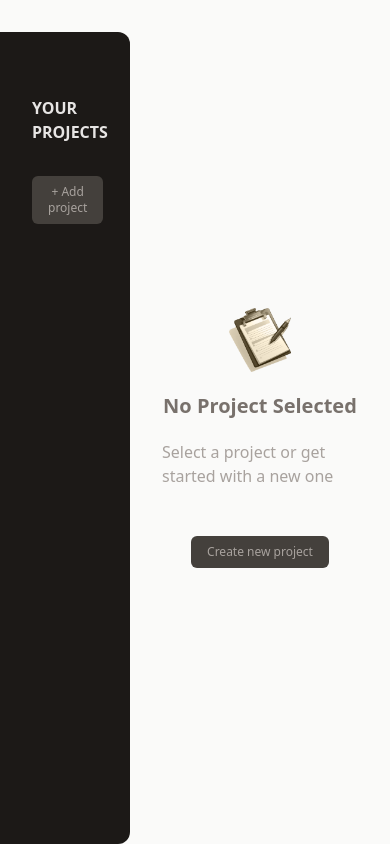
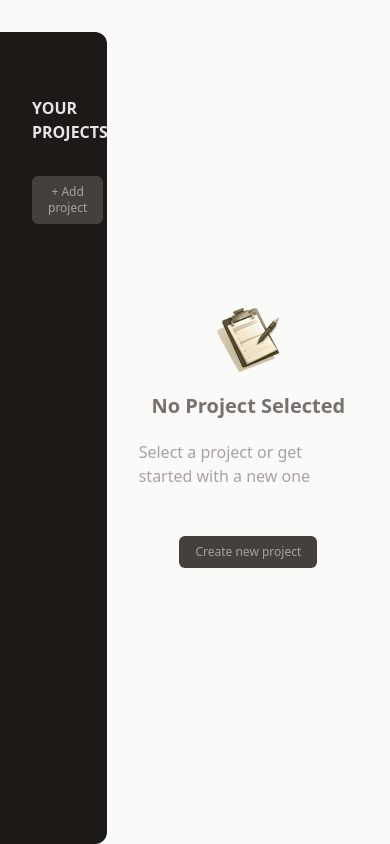
Before and after one commit to internet-unable/react-pm-app, a React (Vite) app: page / in a window 390 px wide. Built offline with nearby package versions, Linux system fonts and the light colour scheme.

Commit message:
Project update
Some final styling update. To make UI more comfortable

```diff
--- a/src/App.jsx
+++ b/src/App.jsx
@@ -9,7 +9,6 @@ function App() {
         selectedProjectId: undefined,
         projects: []
     });
-    console.log(appState);
 
     function handleCreateProject() {
         setAppState(prevState => {
--- a/src/components/CreateProject/CreateProject.jsx
+++ b/src/components/CreateProject/CreateProject.jsx
@@ -37,7 +37,7 @@ export default function CreateProject({ onCancelAddProject, onSave }) {
                 <p className="text-stone-600 mb-4">Please make sure you provide a valid value for every input field.</p>
             </Modal>
 
-            <section className="flex flex-col grow px-8">
+            <section className="w-1/2 flex flex-col px-8">
                 <menu className="flex items-center justify-end gap-4 my-4">
                     <li><Button onClick={onCancelAddProject} styleType="text">Cancel</Button></li>
                     <li><Button onClick={handleSave}>Save</Button></li>
--- a/src/components/SelectedProject/SelectedProject.jsx
+++ b/src/components/SelectedProject/SelectedProject.jsx
@@ -9,7 +9,7 @@ export default function SelectedProject({ project, onDeleteSelectedProject, onAd
     });
 
     return (
-        <section className="flex flex-col grow px-8">
+        <section className="w-1/2 flex flex-col px-8 overflow-x-auto">
             <div className="pb-4 mb-4 border-b-2 border-stone-300">
                 <div className="flex items-center justify-between">
                     <h1 className="text-3xl font-bold text-stone-600 mb-2">{project.title}</h1>
--- a/src/components/Sidebar/Sidebar.jsx
+++ b/src/components/Sidebar/Sidebar.jsx
@@ -5,7 +5,7 @@ export default function Sidebar({ onCreateProject, onProjectSelect, projectsList
     const btnStylesActive = 'w-full text-left px-2 py-1 rounded-sm my-1 text-stone-200 bg-stone-800 hover:text-stone-200 hover:bg-stone-800';
 
     return (
-        <aside className="w-1/3 px-8 py-16 bg-stone-900 text-stone-50 md:w-72 rounded-r-xl">
+        <aside className="w-1/3 px-8 py-16 bg-stone-900 text-stone-50 md:w-72 rounded-r-xl overflow-x-auto">
             <h2 className="mb-8 font-bold uppercase md:text-xl text-stone-200">Your projects</h2>
             <div>
                 <Button onClick={onCreateProject}>+ Add project</Button>
--- a/src/components/Tasks/Tasks.jsx
+++ b/src/components/Tasks/Tasks.jsx
@@ -31,7 +31,7 @@ export default function Tasks({ taskList, onAdd, onDelete }) {
                 <p className="text-stone-600 mb-4">Oops... looks like you forgot to enter a task name.</p>
             </Modal>
 
-            <div className="w-1/3">
+            <div className="w-1/2">
                 <h2 className="text-2xl font-bold text-stone-700 mb-4">Tasks</h2>
 
                 <div className="flex items-center gap-4">
```
